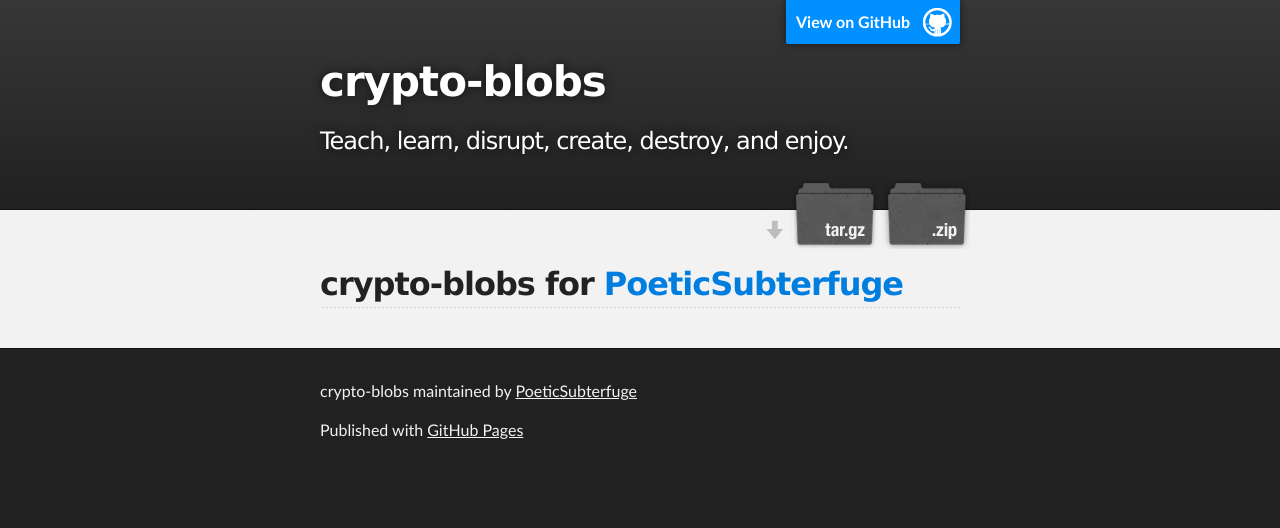
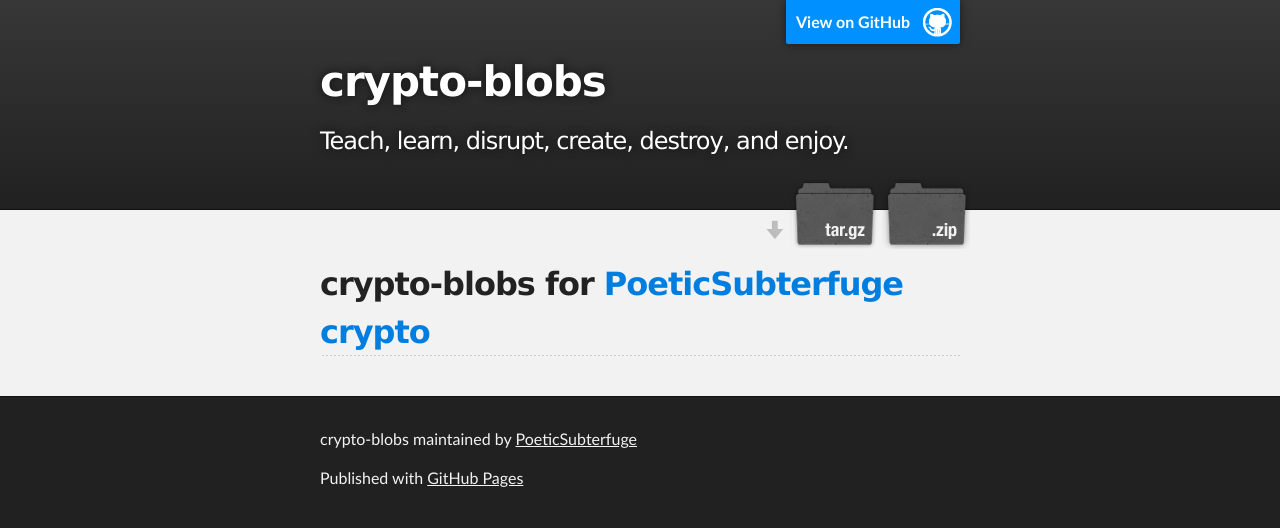
Before and after one commit to PoeticSubterfuge/crypto-blobs, a plain HTML site: page index.html in a window 1280 px wide. Drawn offline with Linux system fonts and the light colour scheme.

Commit message:
crypto fixup

```diff
--- a/index.html
+++ b/index.html
@@ -33,6 +33,7 @@
       <section id="main_content" class="inner">
         <h2>
 <a id="crypto-blobs-for-poeticsubterfuge" class="anchor" href="#crypto-blobs-for-poeticsubterfuge" aria-hidden="true"><span aria-hidden="true" class="octicon octicon-link"></span></a>crypto-blobs for <a href="https://github.com/PoeticSubterfuge">PoeticSubterfuge</a>
+<a href="crypto.html">crypto</a>
 </h2>
       </section>
     </div>
```
